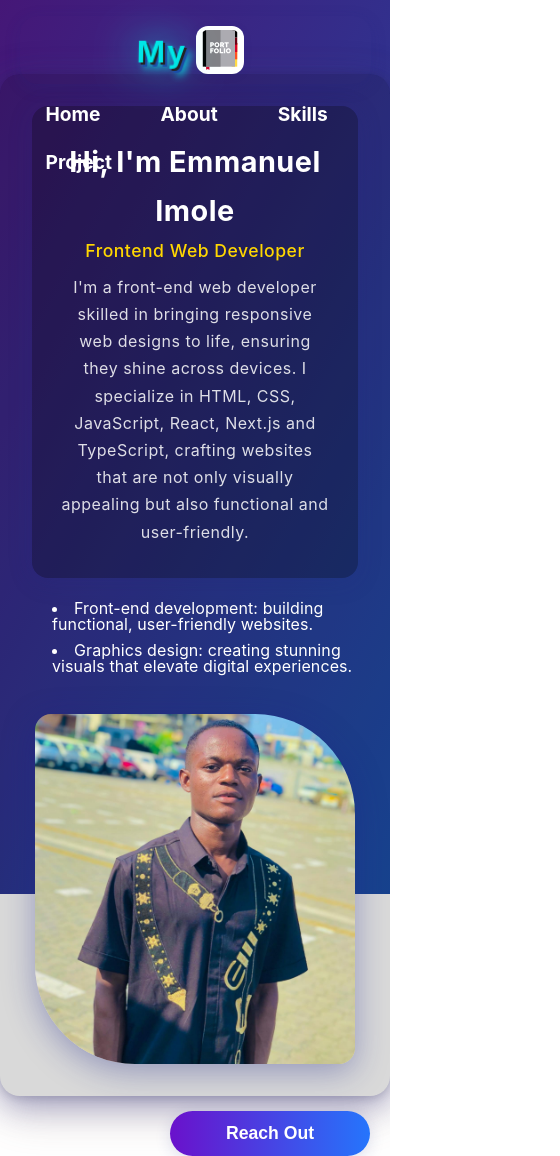
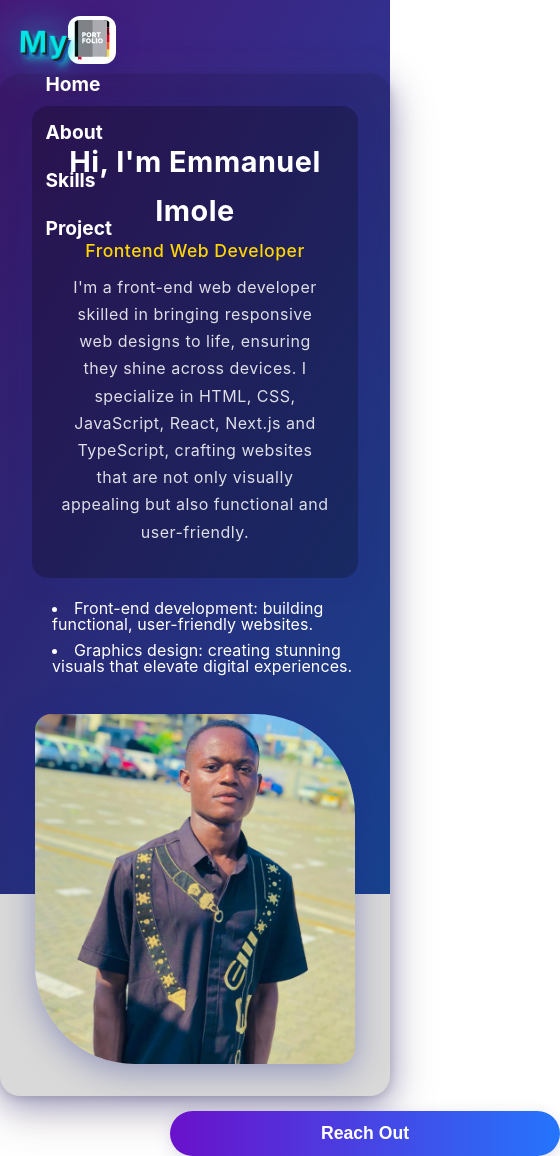
Before and after one commit to imoleayomi19/My-Portfolio, a Next.js app: page / in a window 390 px wide. Shown: the whole page, 560 px wide, since content can reach past the window. Built offline with nearby package versions, Linux system fonts and the light colour scheme.

Commit message:
Refactor header logo and nav styles; adjust home button properties

```diff
--- a/src/app/mobile.css
+++ b/src/app/mobile.css
@@ -11,9 +11,7 @@
   .header-logo {
     margin-top: 0 !important;
     margin-left: 0 !important;
-    width: 100%;
-    gap: 10px;
-    padding: 10px 0;
+    /* width: 100%; */
   }
 
   .portfolio-icon {
@@ -30,12 +28,9 @@
   }
 
   nav {
-    width: 100%;
-    margin-top: 10px;
     display: flex;
-    flex-wrap: wrap;
+    flex-direction: column;
     gap: 8px;
-    justify-content: flex-start;
   }
 
   .home-row,
@@ -62,15 +57,21 @@
     border-radius: 16px;
   }
 
-  .home-btn {
-    width: 200px;
+.home-btn {
+    padding: 12px 32px;
+    background: linear-gradient(90deg, #6a11cb 0%, #2575fc 100%);
+    color: #fff;
+    border: none;
+    border-radius: 30px;
+    font-size: 1.1rem;
+    font-weight: 600;
+    cursor: pointer;
+    box-shadow: 0 4px 16px rgba(31, 38, 135, 0.15);
+    transition: background 0.3s, transform 0.2s;
+    margin-top: 15px;
+    width: 100%;
     margin-left: 100px;
-    min-width: 0;
-    margin-top: 20px;
-    align-self: center;
-    font-size: 1rem;
-    padding: 12px 0;
-  }
+}
 
   .home-text {
     padding: 18px 10px;
```
